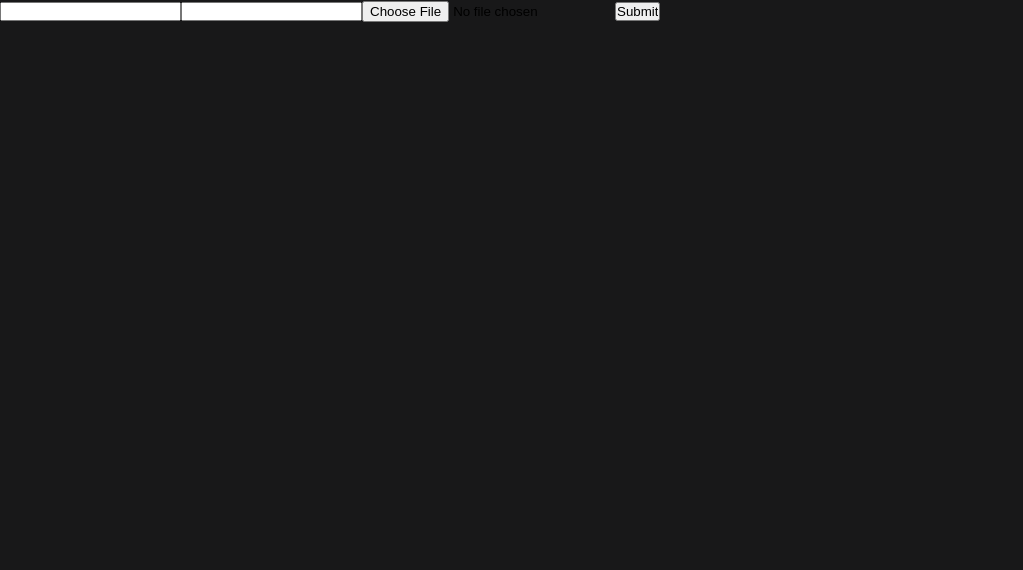
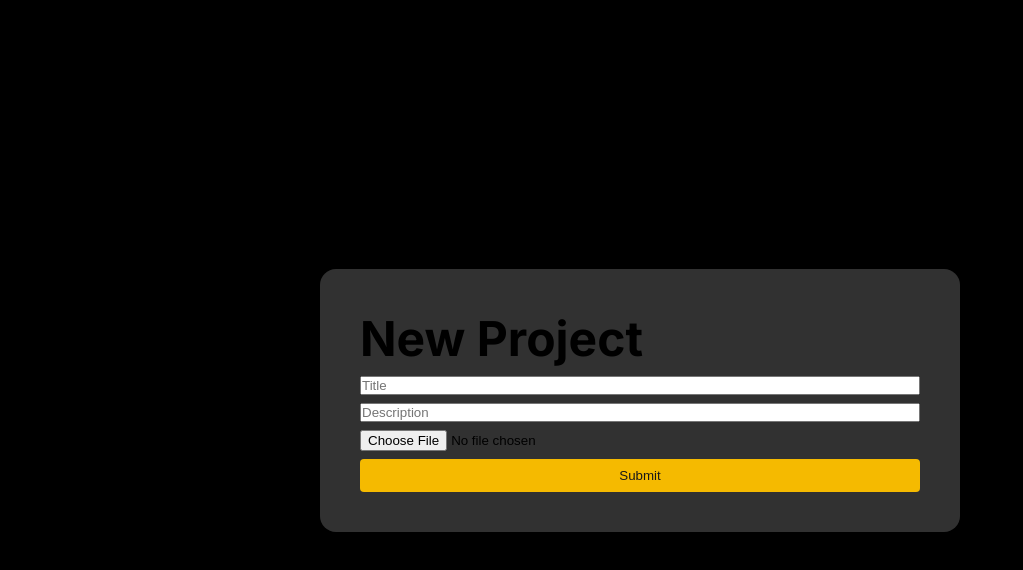
Before and after one commit to sxxxi/portfolio-revised, a Next.js app: page /admin/create in a window 1280 px wide. Shown: the top 570 px of the page, without its empty margins (0-1023 px from the left). Built offline with nearby package versions, Linux system fonts and the light colour scheme; sample sign-in values are in the browser's storage.

Commit message:
update project create

```diff
--- a/app/admin/create/page.tsx
+++ b/app/admin/create/page.tsx
@@ -3,6 +3,7 @@ import JwtService from "@/app/service/jwt.service";
 import { useRouter } from "next/navigation";
 import { ChangeEvent, ChangeEventHandler, FormEvent, useEffect, useState } from "react";
 import ProjectPack from "@/pages/api/projects/project-pack.model";
+import CenterStage from "@/app/components/centerStage/CenterStage";
 
 
 export default function ProjectCreatePage() {
@@ -35,7 +36,6 @@ export default function ProjectCreatePage() {
     if (image) {
       formData.append('images', image)
     }
-    console.log('appended image', formData.get('images'))
 
     fetch("/api/projects/add", {
       method: "POST",
@@ -43,10 +43,14 @@ export default function ProjectCreatePage() {
         'Authorization': `Bearer ${sessionStorage.getItem('sxxxi-token')}`
       },
       body: formData,
+    }).then(res => {
+      console.log(res)
+      if (res.status == 200) {
+        push('/')
+      }
+    }).finally(() => {
+      setFormData(new FormData())
     })
-    .then(res => console.log(res))
-    .catch(err => console.error(err))
-    .finally(() => {setFormData(new FormData())})
   }
 
   const updateProject = (event: FormEvent<HTMLInputElement>) => {
@@ -59,9 +63,12 @@ export default function ProjectCreatePage() {
   }
 
   return <>
-    <input type="text" name="title" value={project.title} onChange={updateProject} />
-    <input type="text" name="description" value={project.description} onChange={updateProject} />
-    <input type="file" name="image" onChange={onImageSelect} />
-    <input type="submit" title="Submit" onClick={uploadImage}/>
+    <CenterStage>
+      <h2>New Project</h2>
+      <input placeholder="Title" type="text" name="title" value={project.title} onChange={updateProject} />
+      <input placeholder="Description" type="text" name="description" value={project.description} onChange={updateProject} />
+      <input placeholder="Images" type="file" name="image" onChange={onImageSelect} />
+      <input type="submit" title="Submit" onClick={uploadImage}/>
+    </CenterStage>
   </>
 }
--- a/app/auth/login/Login.module.css
+++ b/app/components/centerStage/CenterStage.module.css
@@ -7,28 +7,18 @@
   background-color: black;
 }
 
-.form {
+.center {
   border-radius: var(--s);
   background-color: rgb(49, 49, 49);
   display: flex;
   flex-direction: column;
   padding: var(--xl);
-  width: 20vw;
+  width: 50%;
   gap: var(--xs)
 }
 
-.form input {
-  padding: var(--xxs)
+@media(max-width: 500px) {
+  .center {
+    width: 94%;
+  }
 }
-
-.form input[type="button"] {
-  background-color: var(--primary);
-  color: var(--bg);
-  border: 0;
-  border-radius: var(--xxs);
-}
-
-.form input[type="button"]:hover {
-  background-color: var(--bg);
-  color: var(--primary);
-}
--- /dev/null
+++ b/app/components/centerStage/CenterStage.tsx
@@ -0,0 +1,13 @@
+import styles from './CenterStage.module.css';
+
+export interface CenterStageProps {
+  children: React.ReactNode
+}
+
+export default function CenterStage({children}: CenterStageProps) {
+  return <div className={`${styles.fullscreen}`}>
+    <div className={`${styles.center}`}>
+      {children}
+    </div>
+  </div>
+}
--- a/app/components/pageBlock/PageBlock.tsx
+++ b/app/components/pageBlock/PageBlock.tsx
@@ -1,6 +1,4 @@
-import { Box, Center, Container } from "@chakra-ui/react"
-
-
+import { Center, Container } from "@chakra-ui/react"
 
 interface PageBlockProps {
   children?: React.ReactNode,
--- a/app/globals.css
+++ b/app/globals.css
@@ -87,3 +87,17 @@ p {
     padding: var(--4xl) var(--3xl);
   }
 }
+
+input[type="button"], input[type="submit"] {
+  padding: var(--xs);
+  background-color: var(--primary);
+  color: var(--bg);
+  border: #FFFFFF00 solid 1px;
+  border-radius: var(--xxs);
+}
+
+input[type="button"]:hover, input[type="submit"]:hover {
+  background-color: var(--bg);
+  border: var(--primary) solid 1px;
+  color: var(--primary);
+}
--- a/pages/api/projects/add.ts
+++ b/pages/api/projects/add.ts
@@ -9,8 +9,10 @@ export default function handler(req: NextApiRequest, res: NextApiResponse) {
         'Content-Type': req.headers['content-type'] as string,
         'Authorization': req.headers['authorization'] as string
       }
-    }).then(() => {
-      res.status(200)
-    })
+    }).then(response =>
+      response.json()
+    ).then(data =>
+      res.status(200).send(data)
+    )
   }
 }
--- /dev/null
+++ b/pages/api/projects/get-all.ts
@@ -0,0 +1,11 @@
+import { NextApiRequest, NextApiResponse } from "next"
+
+export default function handler(req: NextApiRequest, res: NextApiResponse) {
+  if (req.method == 'GET') {
+    fetch("http://localhost:8080/portfolio/projects").then(response =>
+      response.json()
+    ).then(data => {
+      res.status(200).json(data)
+    })
+  }
+}
```
Also changed, not shown: app/auth/login/page.tsx (+4 -5 lines), app/page.tsx (+1 -8 lines), app/components/pageBlock/PageBlock.module.css (deleted).
